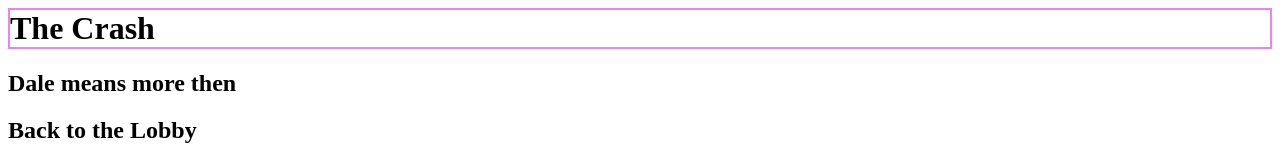
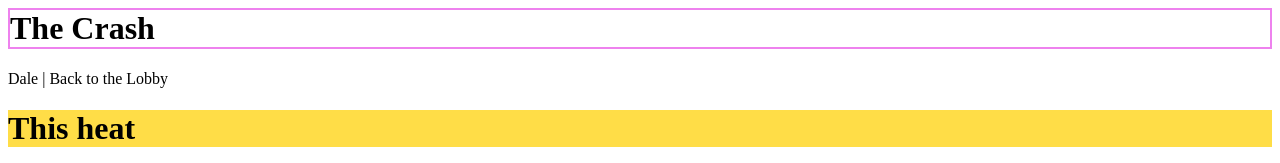
Before and after one commit to Davidh2304/davidh2304.github.io, a plain HTML site: page crash.html in a window 1280 px wide. Shown: the top 163 px of the page. Drawn offline with Linux system fonts and the light colour scheme.

Commit message:
Update crash.html

```diff
--- a/crash.html
+++ b/crash.html
@@ -5,7 +5,7 @@
 <head>
 <h1 style="border:2px solid Violet;"> The Crash</h1>
 </head>
-<a href="dale.html"><h2> Dale means more then</h2></a><a href="index.html"><h2> Back to the Lobby</h2></a>
+<a href="dale.html"> Dale</a> | <a href="index.html"> Back to the Lobby</a>
 <body>
 
     <h1 style="background-color:rgb(255, 221, 71);"> This heat</h1>
```
